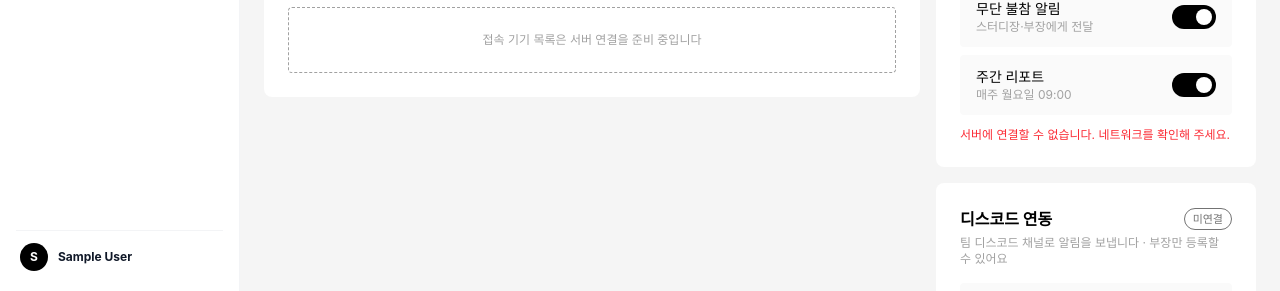
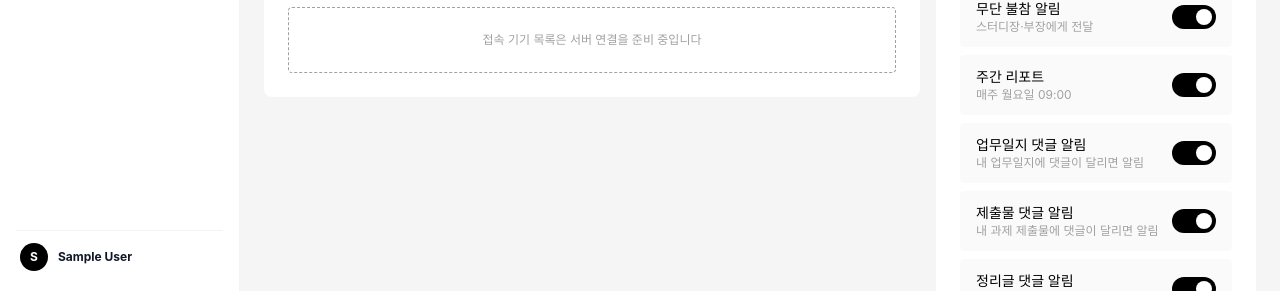
Before and after one commit to VOID-GSM/PV-Web, a React (Vite) app: page /settings in a window 1280 px wide. Shown: the part 509-800 px from the top of the page. Built offline with nearby package versions, Linux system fonts and the light colour scheme; no server answers; sample sign-in values are in the browser's storage; a web font is replaced by a local one.

Commit message:
feat: 댓글 알림 3종 설정 토글 추가

```diff
--- a/src/apis/notifications.ts
+++ b/src/apis/notifications.ts
@@ -1,11 +1,21 @@
 import { api } from "./client";
 
 // ─────────────────────────────────────────────
-// 1) 서버가 쓰는 값들 (api-docs.json에서 확인)
+// 1) 서버가 쓰는 값들
 // ─────────────────────────────────────────────
 
-// 알림 종류: 공지 / 마감 D-day / 주제 미정 재알림 / 무단 불참 / 주간 리포트
-export type NotificationType = "NOTICE" | "DEADLINE_DDAY" | "TOPIC_REMINDER" | "UNEXCUSED_ABSENCE" | "WEEKLY_REPORT";
+// 알림 종류
+// 공지 / 마감 D-day / 주제 미정 재알림 / 무단 불참 / 주간 리포트
+// ★ 댓글 알림 3종 추가: 업무일지 댓글 / 제출물 댓글 / 정리글 댓글
+export type NotificationType =
+  | "NOTICE"
+  | "DEADLINE_DDAY"
+  | "TOPIC_REMINDER"
+  | "UNEXCUSED_ABSENCE"
+  | "WEEKLY_REPORT"
+  | "WORKLOG_COMMENT"
+  | "SUBMISSION_COMMENT"
+  | "NOTE_COMMENT";
 
 // 알림 종류 하나의 켜짐/꺼짐
 export interface NotificationSetting {
--- a/src/components/settings/NotificationCard.tsx
+++ b/src/components/settings/NotificationCard.tsx
@@ -8,13 +8,17 @@ import {
 import type { NotificationType } from "../../apis/notifications";
 import { getErrorMessage } from "../../apis/client";
 
-// ★ 화면에 보여줄 알림 줄들 (서버 알림 종류와 짝을 맞춘다)
+// 화면에 보여줄 알림 줄들 (서버 알림 종류와 짝을 맞춘다)
 const SERVER_ROWS: { type: NotificationType; title: string; description: string }[] = [
   { type: "NOTICE", title: "공지 알림", description: "새 공지가 올라오면 알림" },
   { type: "DEADLINE_DDAY", title: "마감 D-day 알림", description: "D-7 · D-3 · D-1 · 당일" },
   { type: "TOPIC_REMINDER", title: "주제 미정 재알림", description: "회차 D-1까지 주제가 없으면 재알림" },
   { type: "UNEXCUSED_ABSENCE", title: "무단 불참 알림", description: "스터디장·부장에게 전달" },
   { type: "WEEKLY_REPORT", title: "주간 리포트", description: "매주 월요일 09:00" },
+  // ★ 댓글 알림 3종
+  { type: "WORKLOG_COMMENT", title: "업무일지 댓글 알림", description: "내 업무일지에 댓글이 달리면 알림" },
+  { type: "SUBMISSION_COMMENT", title: "제출물 댓글 알림", description: "내 과제 제출물에 댓글이 달리면 알림" },
+  { type: "NOTE_COMMENT", title: "정리글 댓글 알림", description: "내 정리글에 댓글이 달리면 알림" },
 ];
 
 // 토글 스위치 (켜짐/꺼짐, 잠금)
@@ -88,7 +92,7 @@ export default function NotificationCard() {
           </span>
         </li>
 
-        {/* ★ 서버와 연결된 알림들 */}
+        {/* 서버와 연결된 알림들 */}
         {SERVER_ROWS.map((row) => (
           <li key={row.type} className="flex items-center justify-between gap-3 rounded bg-neutral-50 px-4 py-3">
             <div>
```
